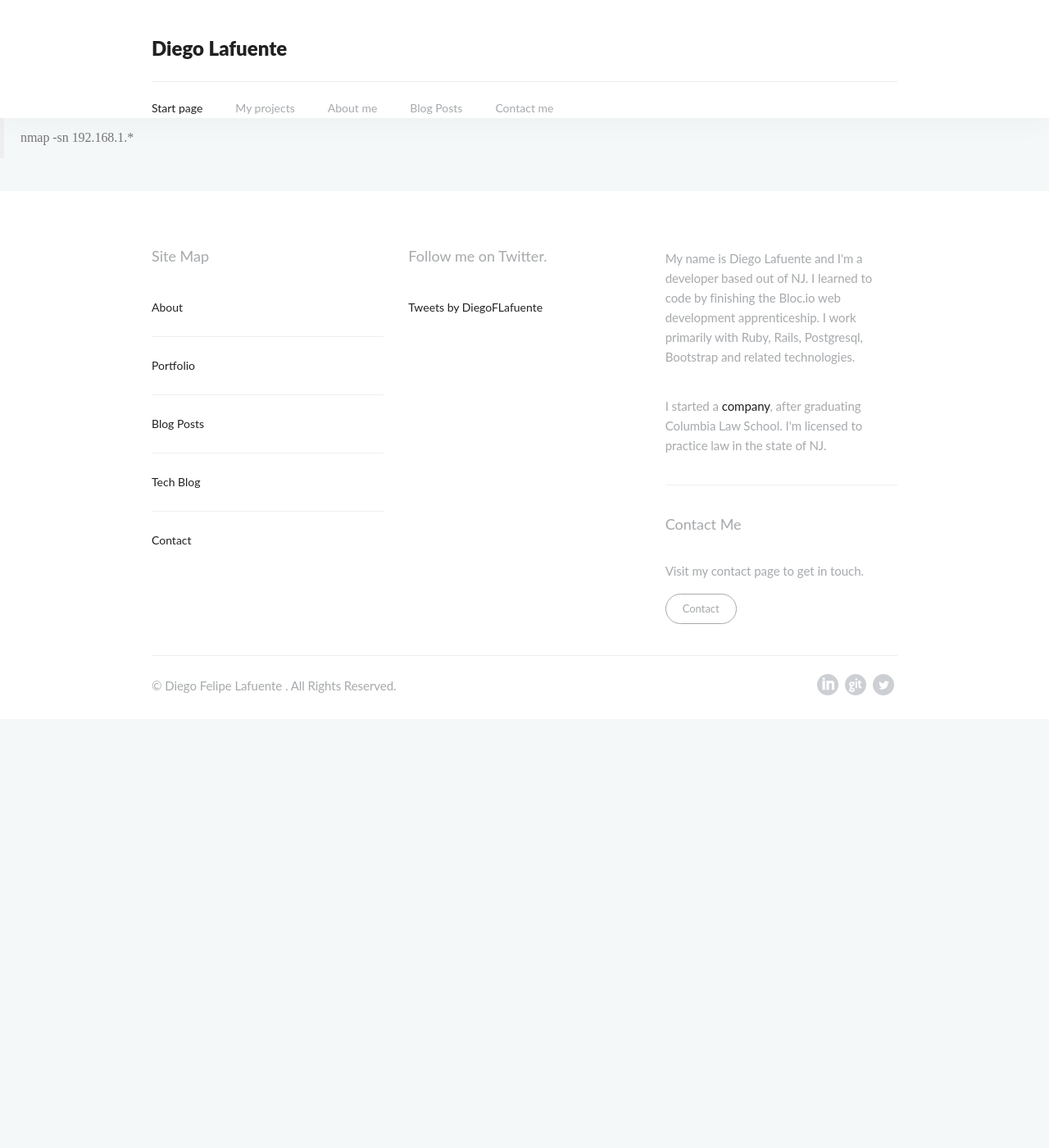
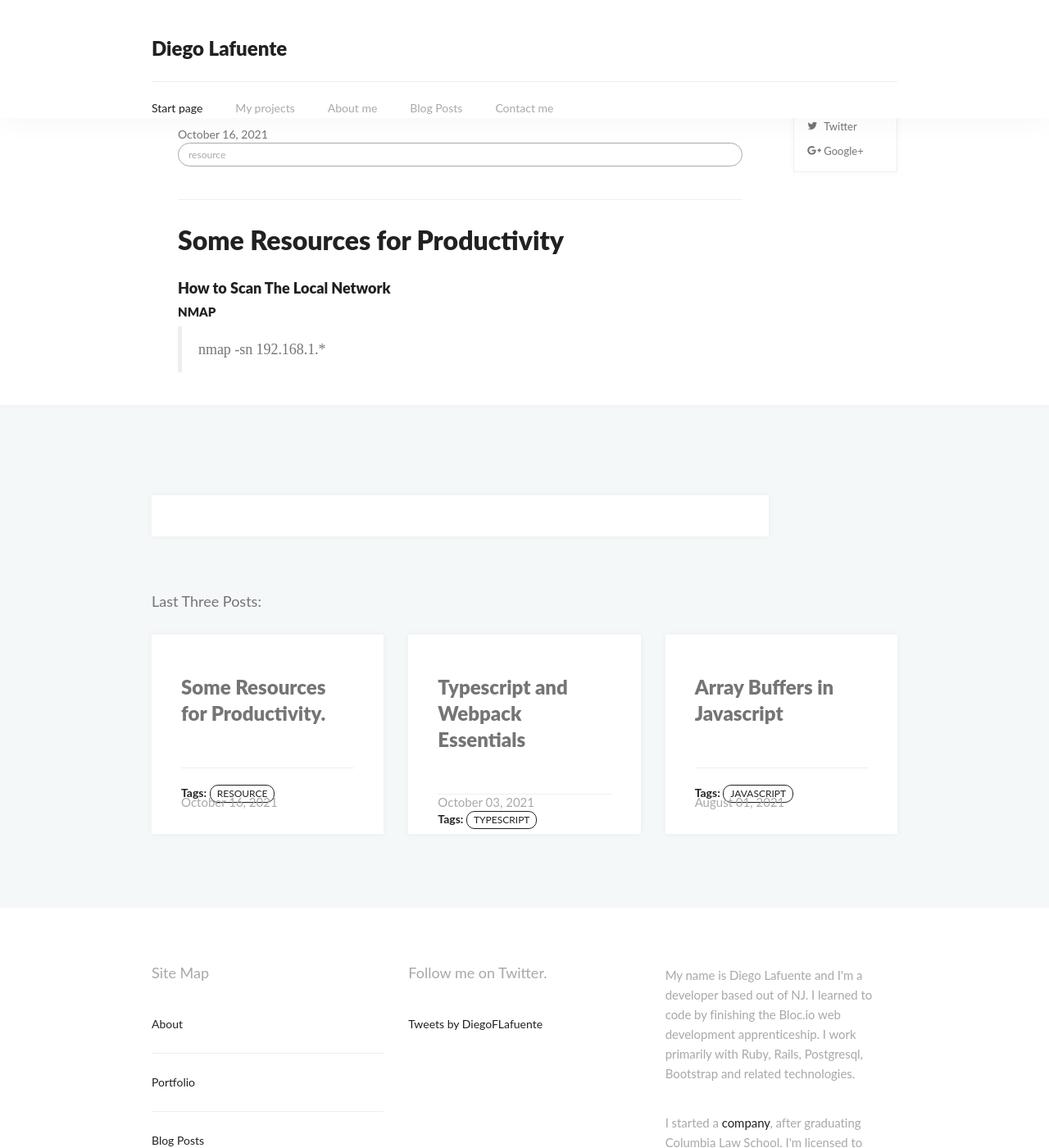
Before and after one commit to dlaf88/dlaf88.github.io, a Jekyll site: the page built from _posts/2021-10-16-resources-for-productivity.md, in a window 1280 px wide and 1400 px high. Shown: the whole window at 82% size. Built offline with Jekyll 4.4.1, drawn with Linux system fonts in a browser that asks for light colours; nearby versions of some CDN libraries; our own code applies the rules of GitHub Pages for plain Markdown files; library files that are not in the unit come from our copies; a script that is not in the unit is left out; comment, search, counter and statistics services are not loaded.

Commit message:
Update 2021-10-16-resources-for-productivity.md

```diff
--- a/_posts/2021-10-16-resources-for-productivity.md
+++ b/_posts/2021-10-16-resources-for-productivity.md
@@ -1,3 +1,10 @@
+---
+title: Some Resources for Productivity.
+layout: blog_post
+categories:
+topic: Tech
+tags: resource
+---
 # Some Resources for Productivity
 
 ### How to Scan The Local Network
```
